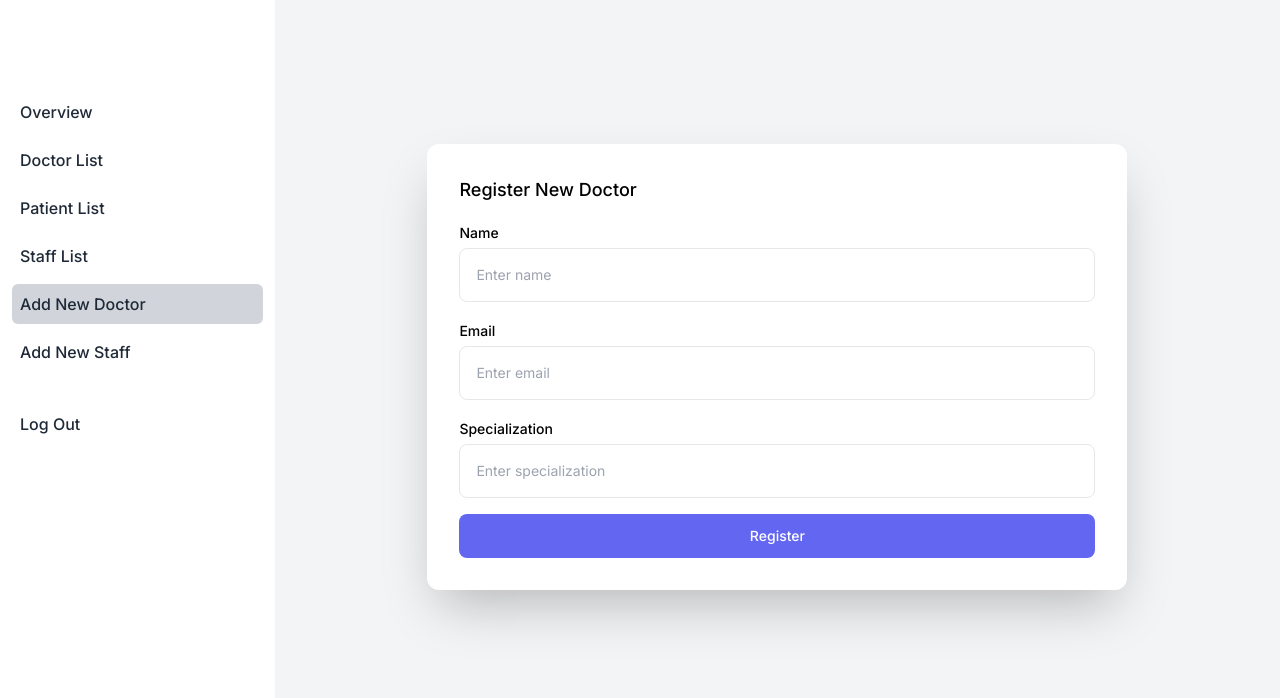
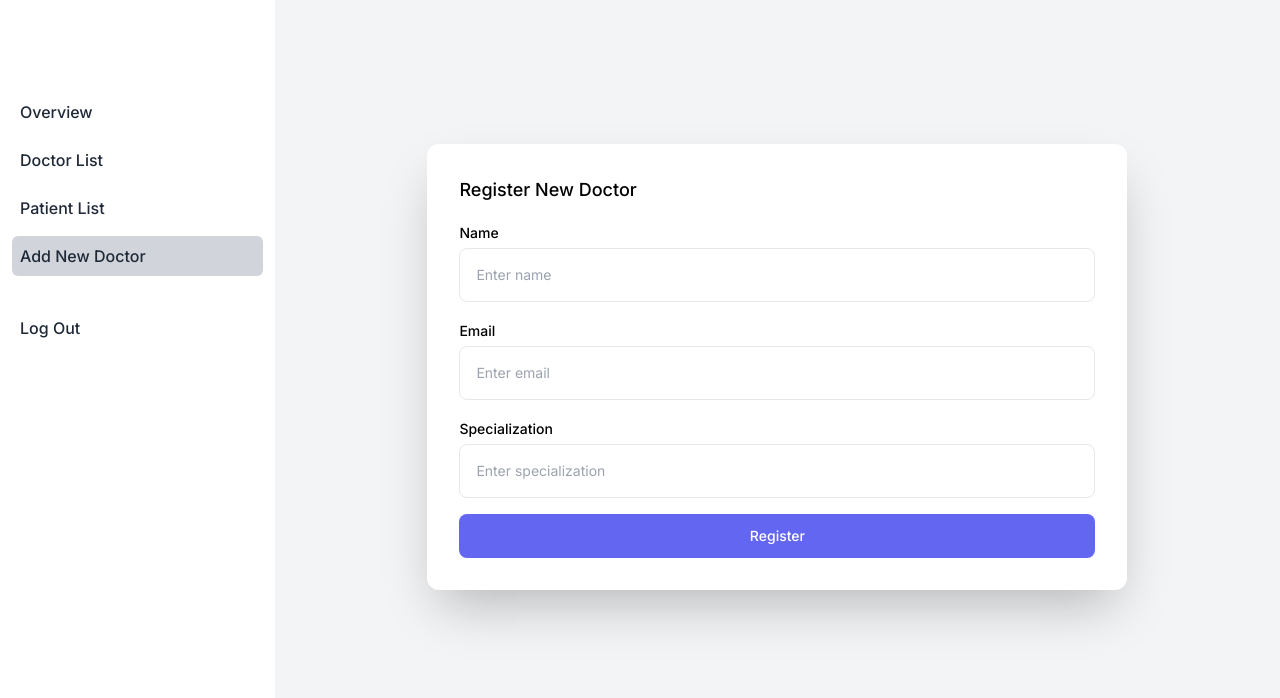
Before and after one commit to edwinochieng/hospital-management-system, a Next.js app: page /admin/add-doctor in a window 1280 px wide. Shown: the top 698 px of the page. Built offline with nearby package versions, Linux system fonts and the light colour scheme.

Commit message:
remove register staff

```diff
--- a/src/app/(dashboard)/admin/layout.js
+++ b/src/app/(dashboard)/admin/layout.js
@@ -4,9 +4,8 @@ const sidebarItems = [
   { title: "Overview", link: "/admin" },
   { title: "Doctor List", link: "/admin/doctors" },
   { title: "Patient List", link: "/admin/patients" },
-  { title: "Staff List", link: "/admin/staff" },
   { title: "Add New Doctor", link: "/admin/add-doctor" },
-  { title: "Add New Staff", link: "/admin/add-staff" },
+
 ];
 
 export default function AdminLayout({ children }) {
```
